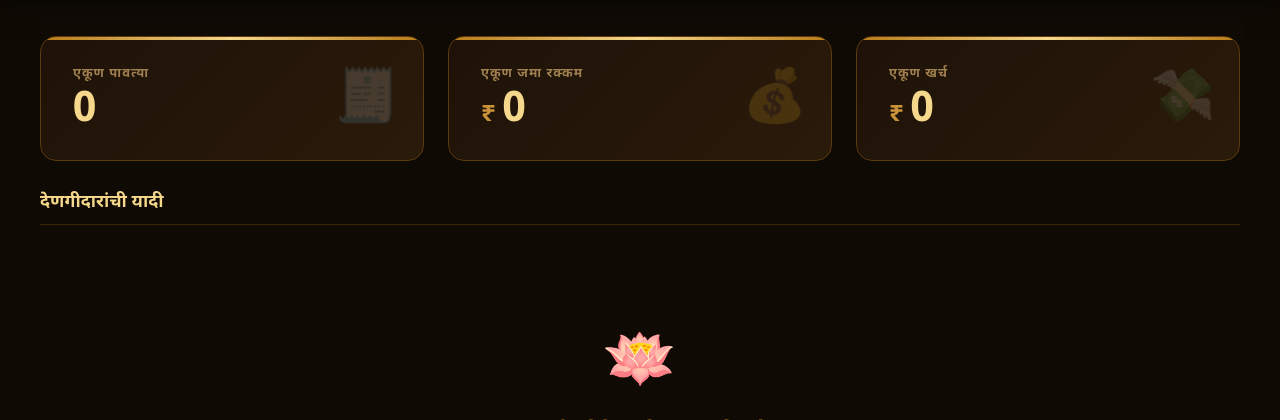
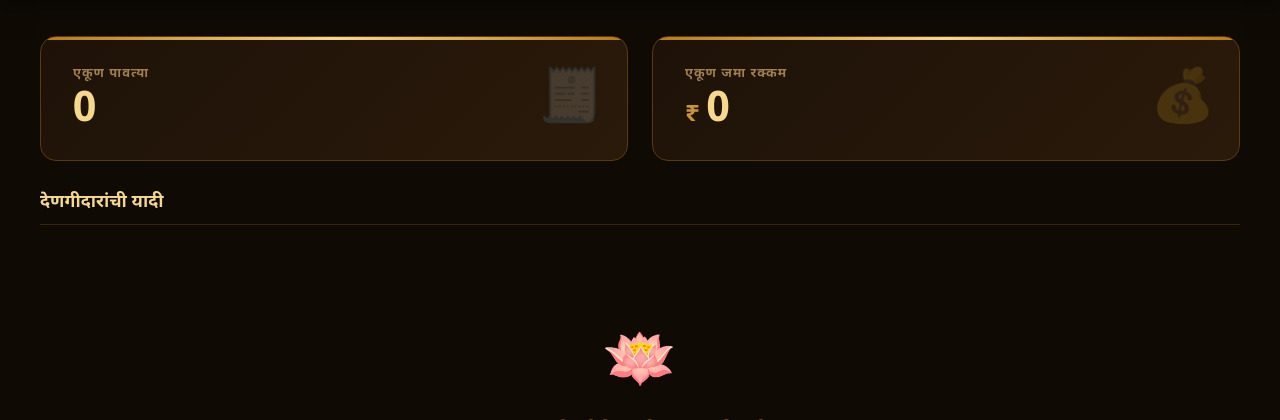
Before and after one commit to Sanket5749/GanpatiPavti, a Flask app: page /dashboard in a window 1280 px wide. Shown: the part 117-537 px from the top of the page. Run offline with Flask 3, Linux system fonts and the light colour scheme; the visitor is signed in with stand-in values (Sample User, id 1); data that the repository does not hold is empty.

Commit message:
Remove total expenses card from dashboard
Removed total expenses section from dashboard.

```diff
--- a/templates/dashboard.html
+++ b/templates/dashboard.html
@@ -350,12 +350,6 @@
             <div class="stat-value rupees">{{ "{:,}".format(total_amount) }}</div>
             <div class="stat-icon">💰</div>
         </div>
-
-        <div class="stat-card">
-            <div class="stat-label">एकूण खर्च</div>
-            <div class="stat-value rupees">{{ "{:,}".format(total_kharch) }}</div>
-            <div class="stat-icon">💸</div>
-        </div>
     </div>
 
 
```
